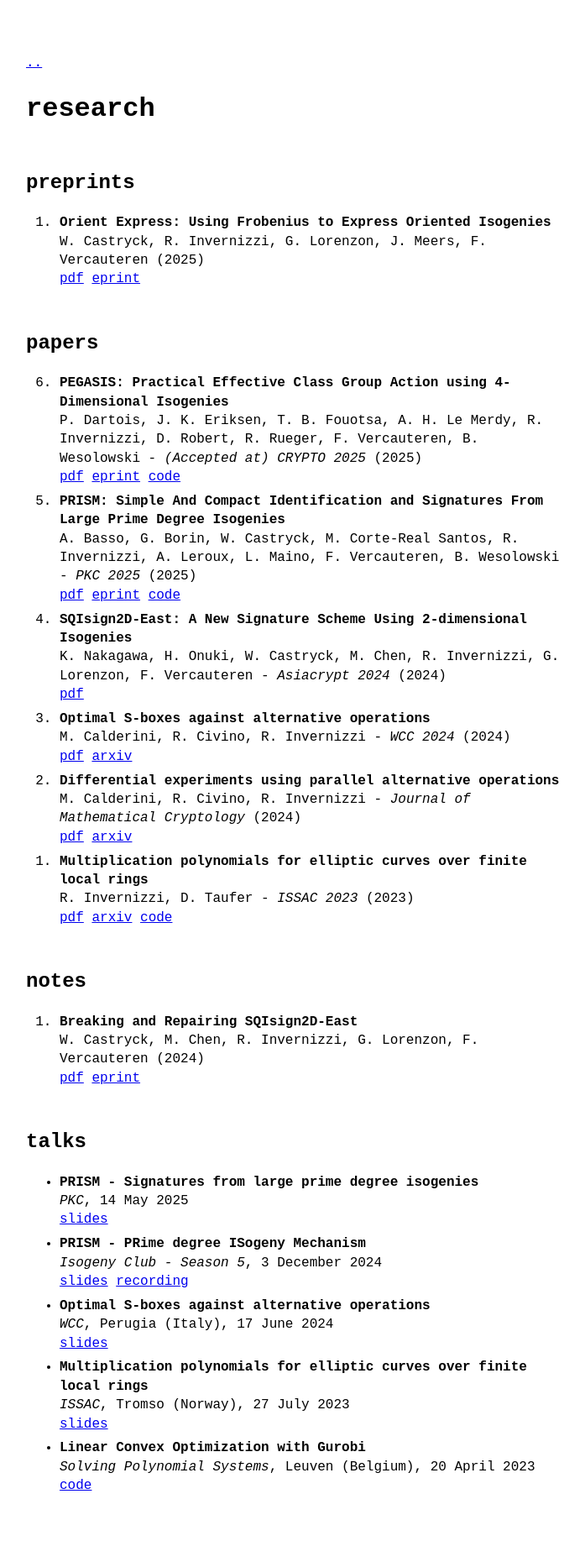
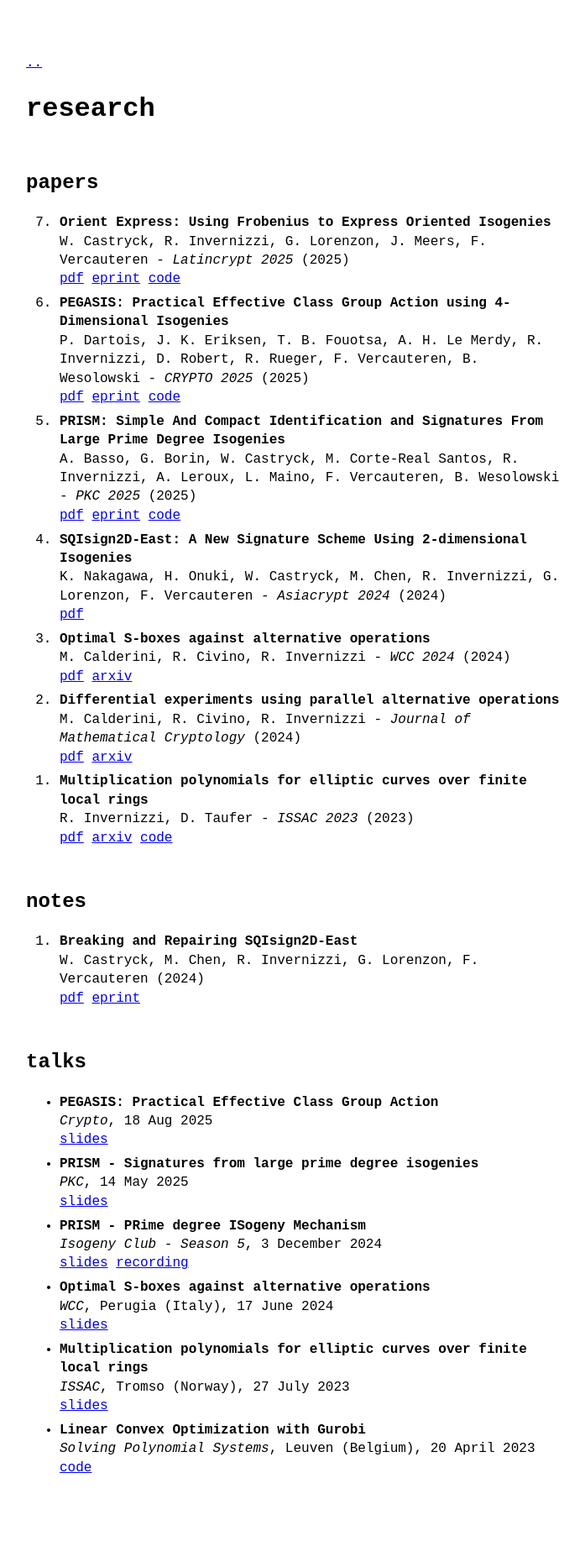
Before and after one commit to r98inver/r98inver.github.io, a Jekyll site: the page built from _pages/research.md, in a window 1280 px wide. Shown: the whole page at 84% size, without its empty margins (289-986 px from the left). Built offline with Jekyll 4.4.1, drawn with Linux system fonts in a browser that asks for light colours; after the commit the page ends 1839 px from its top, so only the background shows below that.

Commit message:
crypto upd

```diff
--- a/_data/preprints.yml
+++ /dev/null
@@ -1,6 +0,0 @@
-entries:
-  - title: Orient Express&colon; Using Frobenius to Express Oriented Isogenies
-    authors: W. Castryck, R. Invernizzi, G. Lorenzon, J. Meers, F. Vercauteren
-    pdf: 2506_orientexpr.pdf
-    eprint: "2025/1047"
-    year: 2025
--- a/_data/talks.yml
+++ b/_data/talks.yml
@@ -1,4 +1,9 @@
 entries:
+  - title: PEGASIS&colon; Practical Effective Class Group Action
+    venue: Crypto
+    date: 18 Aug 2025
+    slides: 2508_crypto.pdf
+
   - title: PRISM - Signatures from large prime degree isogenies
     venue: PKC
     date: 14 May 2025
```
Also changed, not shown: _data/papers.yml (+9 -1 lines), 1 other file.
